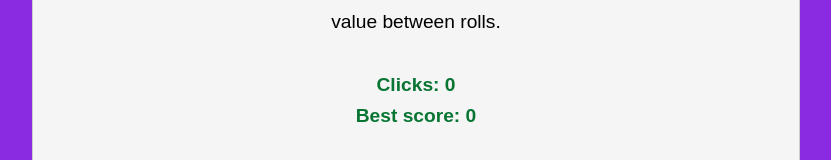
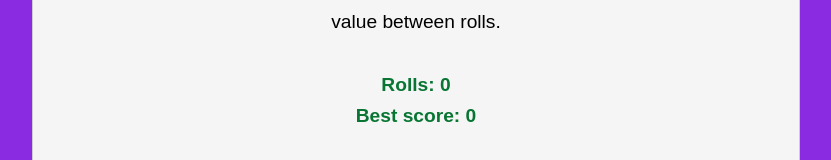
Before and after one commit to nurme-ave/react-tenzies, a React (Create React App) app: page / in a window 1280 px wide. Shown: the part 224-384 px from the top of the page, without its empty margins (224-1055 px from the left). Built offline with nearby package versions, Linux system fonts and the light colour scheme.

Commit message:
rename 'clicks' to 'rolls'

```diff
--- a/src/App.css
+++ b/src/App.css
@@ -34,7 +34,7 @@ p {
 }
 
 .heading-and-instructions,
-.clicks {
+.rolls {
   display: flex;
   flex-direction: column;
   align-items: center;
@@ -45,7 +45,7 @@ p {
   gap: .5em
 }
 
-.clicks {
+.rolls {
   font-weight: 600;
   color: #087533;
 }
--- a/src/App.js
+++ b/src/App.js
@@ -12,7 +12,7 @@ function App() {
   const [windowWidth, setWindowWidth] = useState(window.innerWidth);
   const [windowHeight, setWindowHeight] = useState(window.innerHeight);
   const [count, setCount] = useState(0);
-  const [minimumClicks, setMinimumClicks] = useLocalStorage('score', 100);
+  const [minimumRolls, setMinimumRolls] = useLocalStorage('score', 100);
 
   useEffect(() => {
     window.addEventListener('resize', () => {
@@ -59,8 +59,8 @@ function App() {
     } else if (!tenzies && !startCounter()) {
       setDice(allNewDice);
     } else {
-      if (count < minimumClicks) {
-        setMinimumClicks(count);
+      if (count < minimumRolls) {
+        setMinimumRolls(count);
       }
       setTenzies(false);
       setCount(0);
@@ -103,16 +103,16 @@ function App() {
             current value between rolls.
           </p>
         </div>
-        <div className="clicks">
+        <div className="rolls">
           <p>
             {tenzies
-              ? `Congratulations! It took you ${count} clicks to win.`
-              : `Clicks: ${count}`}
+              ? `Congratulations! It took you ${count} rolls to win.`
+              : `Rolls: ${count}`}
           </p>
           <p>
-            {minimumClicks === 100
+            {minimumRolls === 100
               ? 'Best score: 0'
-              : `Best score: ${minimumClicks}`}
+              : `Best score: ${minimumRolls}`}
           </p>
         </div>
         <ul className="boxes-list">{diceElements}</ul>
```
